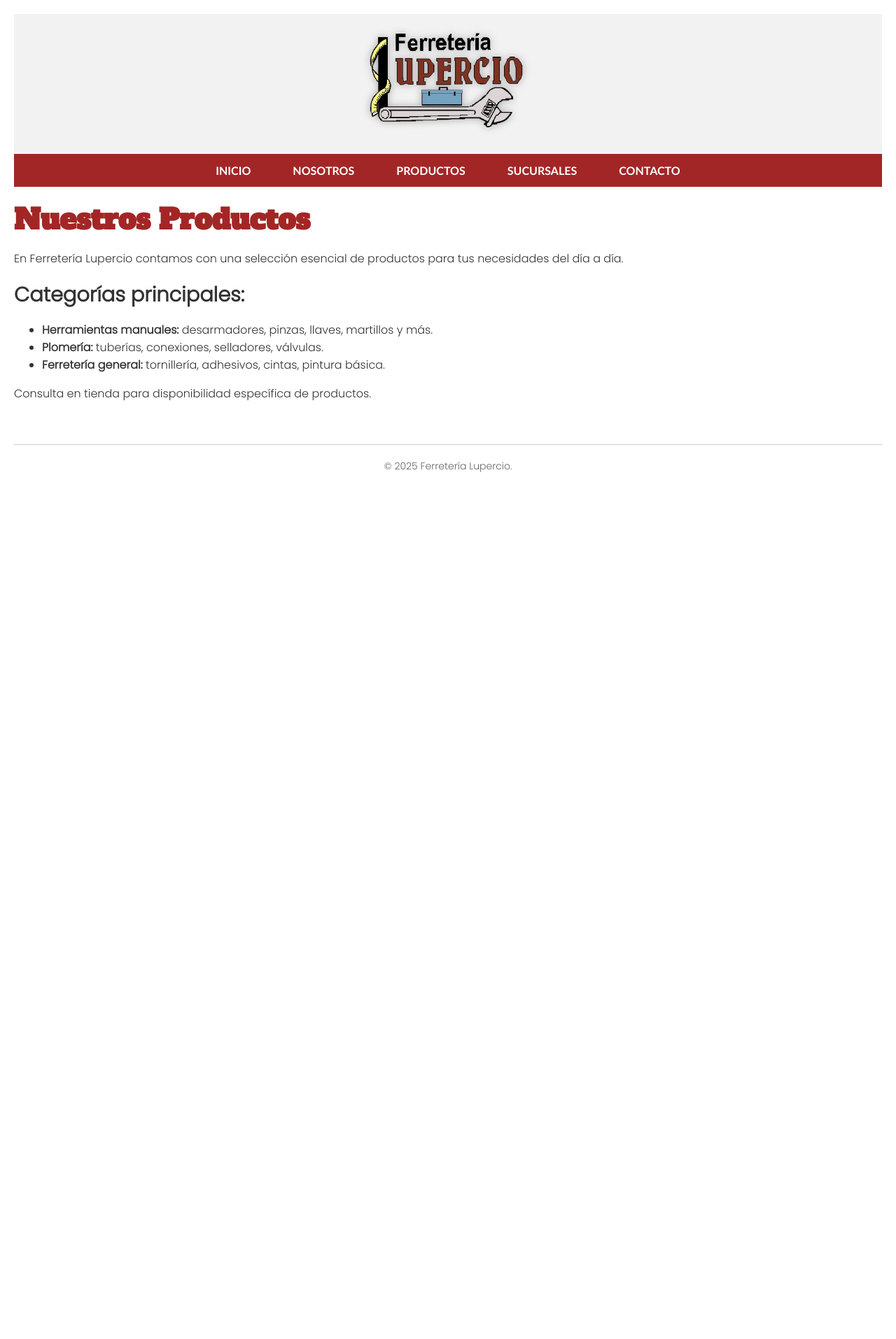
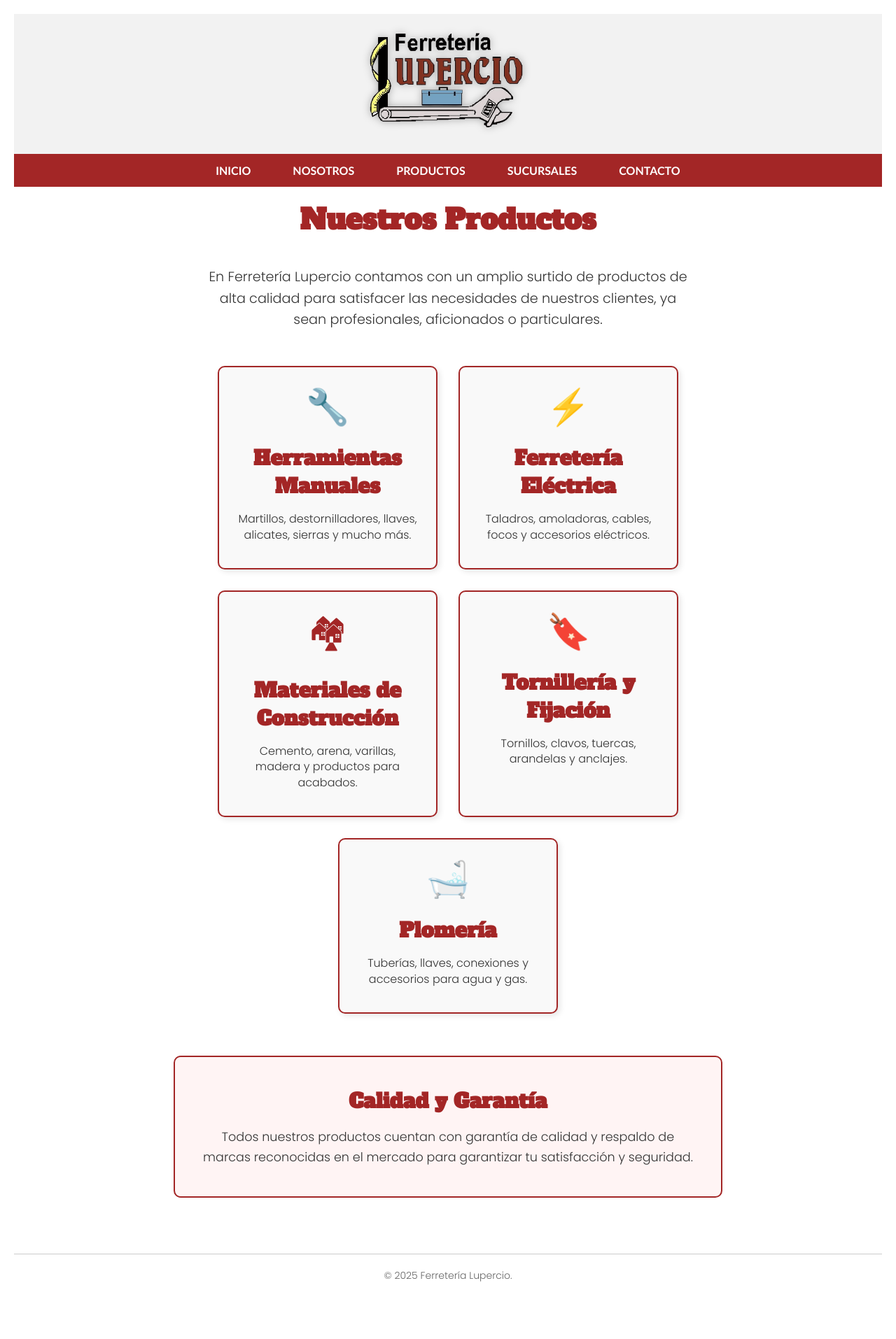
Before and after one commit to Ferreteria-Lupercio/Ferreteria-Lupercio.github.io, a Jekyll site: the page built from Productos.md, in a window 1280 px wide. Shown: the whole page at 70% size. Built offline with Jekyll 4.4.1, drawn with Linux system fonts in a browser that asks for light colours; before the commit the page ends 900 px from its top, so only the background shows below that.

Commit message:
Update Productos.md

```diff
--- a/Productos.md
+++ b/Productos.md
@@ -3,14 +3,135 @@ title: Productos
 layout: default
 ---
 
-# Nuestros Productos
+<h1 style="text-align: center; color: #a32626; font-family: 'Alfa Slab One', serif; margin-bottom: 40px;">
+  Nuestros Productos
+</h1>
 
-En Ferretería Lupercio contamos con una selección esencial de productos para tus necesidades del día a día.
+<p style="text-align: center; max-width: 700px; margin: 0 auto 50px auto; font-size: 1.2rem; line-height: 1.6;">
+  En Ferretería Lupercio contamos con un amplio surtido de productos de alta calidad para satisfacer las necesidades de nuestros clientes, ya sean profesionales, aficionados o particulares.
+</p>
 
-## Categorías principales:
+<div class="productos-container">
 
-- **Herramientas manuales:** desarmadores, pinzas, llaves, martillos y más.
-- **Plomería:** tuberías, conexiones, selladores, válvulas.
-- **Ferretería general:** tornillería, adhesivos, cintas, pintura básica.
+  <div class="categoria">
+    <div class="icono">&#128295;</div> <!-- martillo -->
+    <h2>Herramientas Manuales</h2>
+    <p>Martillos, destornilladores, llaves, alicates, sierras y mucho más.</p>
+  </div>
 
-Consulta en tienda para disponibilidad específica de productos.
+  <div class="categoria">
+    <div class="icono">&#9889;</div> <!-- rayo -->
+    <h2>Ferretería Eléctrica</h2>
+    <p>Taladros, amoladoras, cables, focos y accesorios eléctricos.</p>
+  </div>
+
+  <div class="categoria">
+    <div class="icono">&#127960;</div> <!-- construcción -->
+    <h2>Materiales de Construcción</h2>
+    <p>Cemento, arena, varillas, madera y productos para acabados.</p>
+  </div>
+
+  <div class="categoria">
+    <div class="icono">&#128278;</div> <!-- tornillo -->
+    <h2>Tornillería y Fijación</h2>
+    <p>Tornillos, clavos, tuercas, arandelas y anclajes.</p>
+  </div>
+
+  <div class="categoria">
+    <div class="icono">&#128705;</div> <!-- llave inglesa -->
+    <h2>Plomería</h2>
+    <p>Tuberías, llaves, conexiones y accesorios para agua y gas.</p>
+  </div>
+
+</div>
+
+<div class="calidad">
+  <h2>Calidad y Garantía</h2>
+  <p>
+    Todos nuestros productos cuentan con garantía de calidad y respaldo de marcas reconocidas en el mercado para garantizar tu satisfacción y seguridad.
+  </p>
+</div>
+
+<style>
+  .productos-container {
+    display: flex;
+    flex-wrap: wrap;
+    justify-content: center;
+    gap: 30px;
+    max-width: 900px;
+    margin: 0 auto 60px auto;
+  }
+
+  .categoria {
+    background-color: #f9f9f9;
+    border: 2px solid #a32626;
+    border-radius: 10px;
+    width: 260px;
+    padding: 20px 25px;
+    box-shadow: 3px 3px 8px rgba(0,0,0,0.1);
+    text-align: center;
+    transition: transform 0.3s ease;
+  }
+
+  .categoria:hover {
+    transform: scale(1.05);
+    box-shadow: 5px 5px 15px rgba(0,0,0,0.2);
+  }
+
+  .categoria h2 {
+    color: #a32626;
+    font-family: 'Alfa Slab One', serif;
+    margin: 15px 0 10px 0;
+  }
+
+  .categoria p {
+    font-size: 1rem;
+    line-height: 1.4;
+    color: #333;
+  }
+
+  .icono {
+    font-size: 50px;
+    color: #a32626;
+  }
+
+  .calidad {
+    max-width: 700px;
+    margin: 0 auto 80px auto;
+    padding: 25px 40px;
+    border: 2px solid #a32626;
+    border-radius: 10px;
+    background-color: #fff4f4;
+    text-align: center;
+  }
+
+  .calidad h2 {
+    font-family: 'Alfa Slab One', serif;
+    color: #a32626;
+    margin-bottom: 15px;
+    font-size: 1.8rem;
+  }
+
+  .calidad p {
+    font-size: 1.1rem;
+    color: #333;
+    line-height: 1.6;
+  }
+
+  /* Responsive */
+  @media (max-width: 768px) {
+    .productos-container {
+      flex-direction: column;
+      align-items: center;
+    }
+
+    .categoria {
+      width: 90%;
+    }
+
+    .calidad {
+      width: 90%;
+      padding: 20px;
+    }
+  }
+</style>
```
